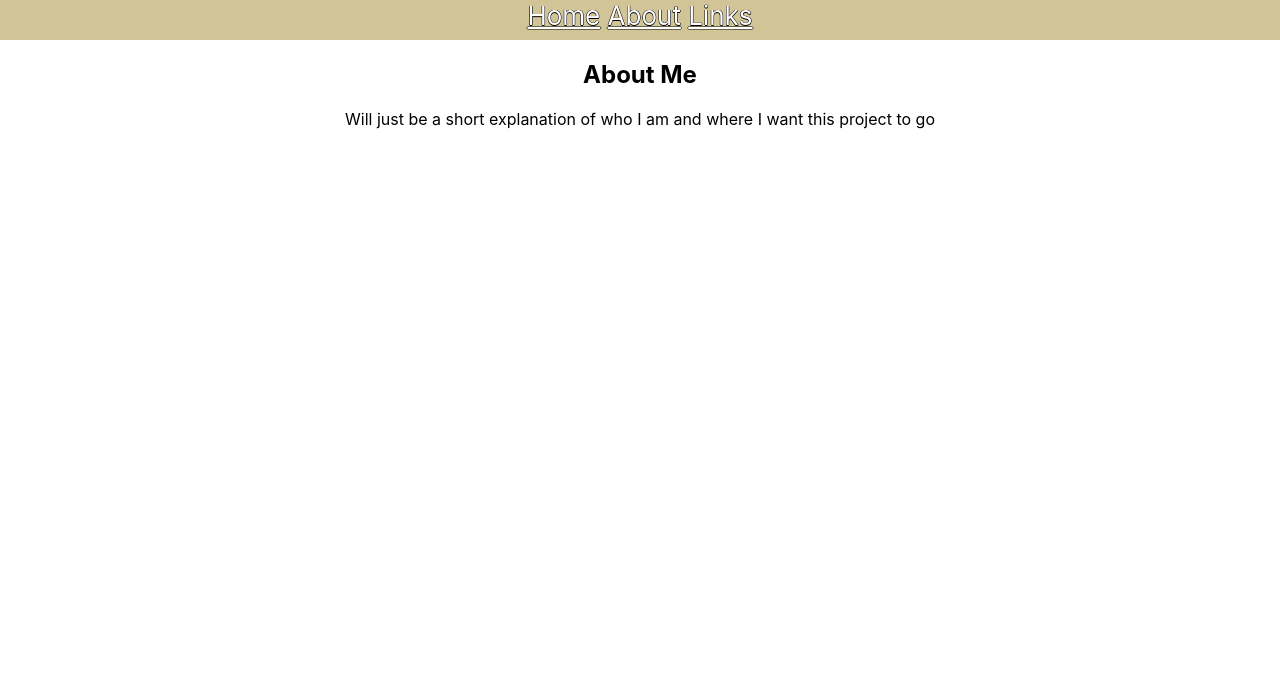
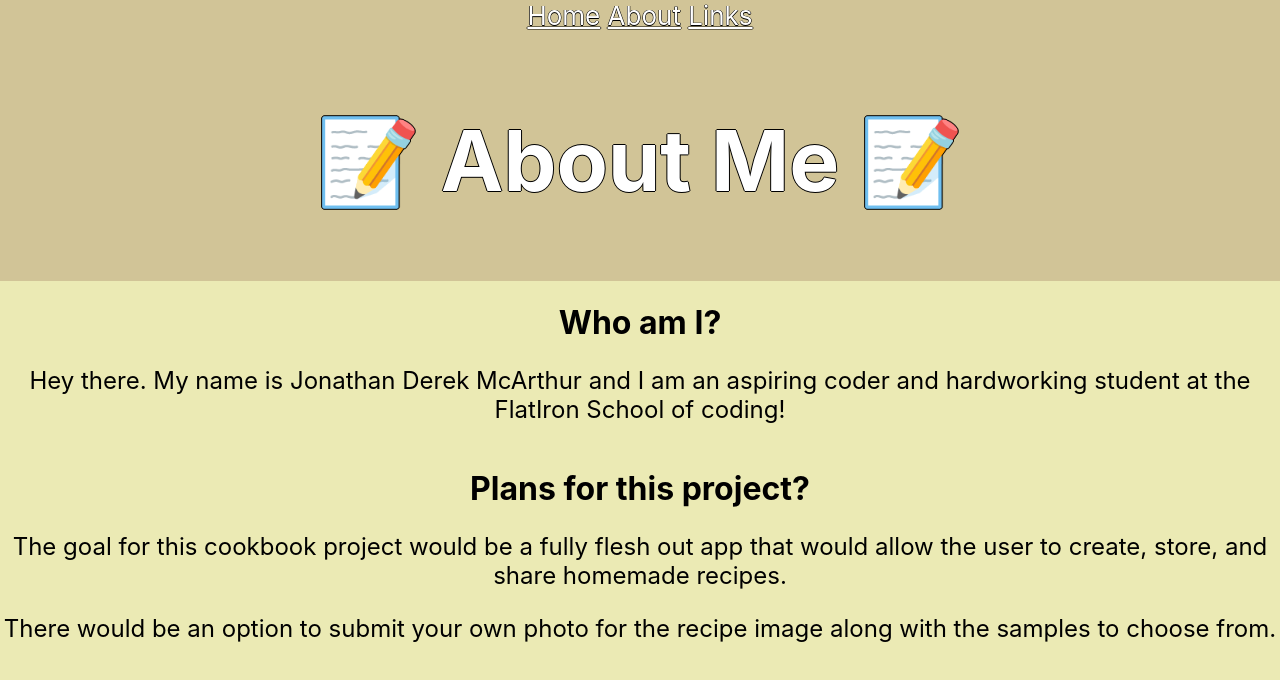
Before and after one commit to jondmca/my-cookbook, a React (Create React App) app: page /about in a window 1280 px wide. Shown: the top 680 px of the page. Built offline with nearby package versions, Linux system fonts and the light colour scheme.

Commit message:
Adding content

```diff
--- a/src/App.css
+++ b/src/App.css
@@ -15,7 +15,7 @@
 
 .App-header {
   background-color: #d1c497;
-  min-height: 20vh;
+  min-height: 0vh;
   display: flex;
   flex-direction: column;
   align-items: center;
@@ -54,6 +54,36 @@ a:hover, a:active {
   flex-direction: column;
 }
 
+.Link-body{
+  background-color:#ebeab4;
+  min-height: 65vh;
+}
+
+.about {
+  font-size: x-large;
+}
+
+.About-body{
+  background-color:#ebeab4;
+  min-height: 65vh;
+  display: flex;
+  align-items: center;
+  flex-direction: column;
+}
+
+.link-image{
+  width:  150px;
+  height: 150px;
+  object-fit: cover;
+  margin: 50px;
+}
+
+.container {
+  display: flex;
+  flex-wrap: wrap;
+  justify-content: center;
+}
+
 .recipePhoto {
   font-size: medium;
   font-weight: 500;
@@ -74,10 +104,10 @@ a:hover, a:active {
 }
 
 img {
-  float: left;
   width:  200px;
   height: 200px;
   object-fit: cover;
+  display: inline;
 }
 
 input {
--- a/src/components/About.js
+++ b/src/components/About.js
@@ -3,10 +3,28 @@ import React from "react";
 function About() {
     return (
         <div className="App">
-            <h2>About Me</h2>
-            <p>Will just be a short explanation of who I am and where I want this project to go</p>
+            <header className="App-header">
+                <h2>📝 About Me 📝</h2>
+            </header>
+            <div className="About-body">
+                <div className="who">
+                    <h1>Who am I?</h1>
+                    <p className="about">Hey there. My name is Jonathan Derek McArthur and I am an aspiring coder and hardworking student at the FlatIron School of coding!</p>
+                </div>
+                <div className="plans">
+                    <h1>Plans for this project?</h1>
+                    <p className="about">
+                        The goal for this cookbook project would be a fully flesh out app that would allow the user to create, store, and share homemade recipes.
+                    </p>
+                    <p className="about">
+                        There would be an option to submit your own photo for the recipe image along with the samples to choose from.
+                    </p>
+                </div>
+            </div>
         </div>
     )
 }
 
+
+
 export default About;
--- a/src/components/Home.js
+++ b/src/components/Home.js
@@ -13,7 +13,7 @@ function Home(){
     return(
       <div className="App">
         <header className="App-header">
-            <h2>🌿My Little Cookbook App🌿</h2>
+            <h2>🌿 My Little Cookbook App 🌿</h2>
         </header>
 
         <div className="App-body">
--- a/src/components/Links.js
+++ b/src/components/Links.js
@@ -3,10 +3,27 @@ import React from "react";
 function Links(){
     return (
         <div className="App">
-            <h2>Links</h2>
-            <p>This is where the links to LinkIn and GitHub will go</p>
+            <header className="App-header">
+                <h2>🔗 Links 🔗</h2>
+            </header>
+            <div className="Link-body">
+                <div className="container">
+                    <div>
+                        <a href="https://github.com/jondmca/my-cookbook">
+                            <img className="link-image" src={"https://cdn-icons-png.flaticon.com/512/25/25231.png"} alt="GitHub repository" />
+                        </a>
+                    </div>
+
+                    <div>
+                        <a href="https://www.linkedin.com/in/jonathan-mcarthur-838602120/">
+                            <img className="link-image" src={"https://cdn-icons-png.flaticon.com/512/174/174857.png"} alt="LinkedIn profile" />
+                        </a>
+                    </div>
+                </div>
+            </div>
         </div>
     )
 }
 
+
 export default Links;
```
